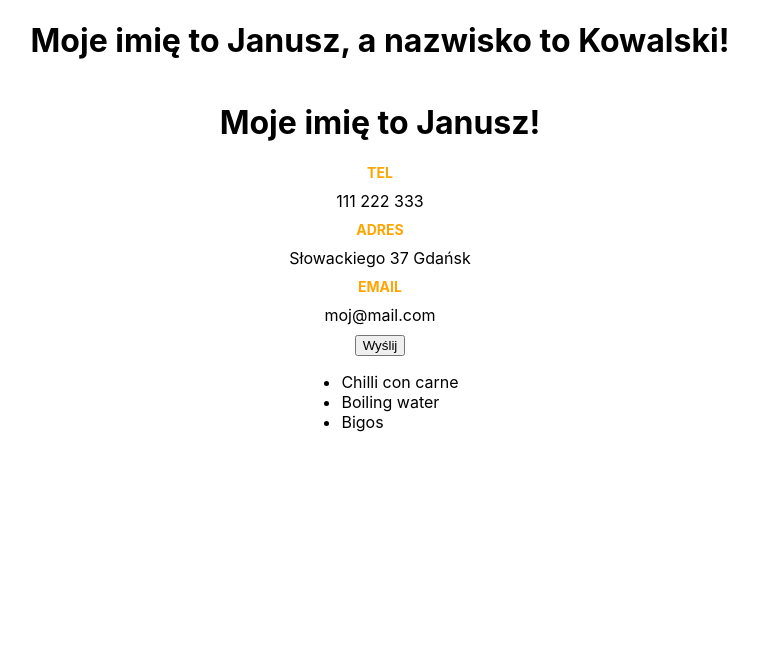
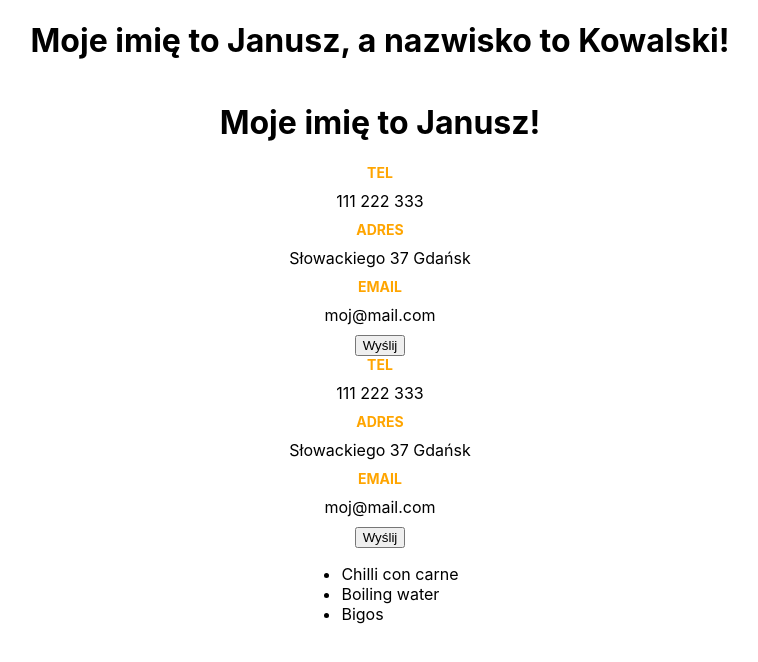
Before and after one commit to twerno/isareactporta, a React (Create React App) app in the folder day1_2/my-app/: page / in a window 1280 px wide. Shown: the top 662 px of the page, without its empty margins (260-1018 px from the left). Built offline with nearby package versions, Linux system fonts and the light colour scheme.

Commit message:
Added styled components in ContactStyled

```diff
--- a/day1_2/my-app/package.json
+++ b/day1_2/my-app/package.json
@@ -10,6 +10,7 @@
     "react": "^17.0.2",
     "react-dom": "^17.0.2",
     "react-scripts": "4.0.3",
+    "styled-components": "^5.3.3",
     "web-vitals": "^1.0.1"
   },
   "scripts": {
--- a/day1_2/my-app/src/AboutMe.js
+++ b/day1_2/my-app/src/AboutMe.js
@@ -1,5 +1,6 @@
 import MyName from "./MyName";
 import {Contact} from "./Contact";
+import {ContactStyled} from "./ContactStyled";
 import {MyFavouriteDishes} from "./MyFavouriteDishes";
 
 export const AboutMe = () => {
@@ -12,6 +13,11 @@ export const AboutMe = () => {
                 address: {street: 'Słowackiego', city: 'Gdańsk', number: 37},
                 email: 'moj@mail.com'
             }}/>
+            <ContactStyled data={{
+                phone: '111 222 333',
+                address: {street: 'Słowackiego', city: 'Gdańsk', number: 37},
+                email: 'moj@mail.com'
+            }}/>
             <MyFavouriteDishes dishes={[
                 {id: 1, name: 'Chilli con carne'},
                 {id: 2, name: 'Boiling water'},
--- /dev/null
+++ b/day1_2/my-app/src/ContactStyled.js
@@ -0,0 +1,34 @@
+import styled from 'styled-components';
+
+const SectionHeading = styled.h3`
+    color: orange;
+    margin: 0 0 10px 0;
+    font-size: 14px;
+`;
+
+const Container = styled.div`
+    display: flex;
+    flex-direction: column;
+    align-items: center;
+`;
+
+const SectionText = styled.p`
+    margin-top: 0;
+    margin-bottom: 10px;
+`;
+
+export const ContactStyled = ({ data: { phone, address, email } }) => {
+    const sendData = () => {
+        alert(`Dziękuję! Zapraszam do mnie przy ${address.street} ${address.number} ${address.city}!`)
+    }
+
+    return <Container>
+        <SectionHeading>TEL</SectionHeading>
+        <SectionText>{phone}</SectionText>
+        <SectionHeading>ADRES</SectionHeading>
+        <SectionText>{address.street} {address.number} {address.city}</SectionText>
+        <SectionHeading>EMAIL</SectionHeading>
+        <SectionText>{email}</SectionText>
+        <button onClick={sendData}>Wyślij</button>
+    </Container>
+}
```
Also changed, not shown: 1 other file (tests, documents, lock files or other folders).
